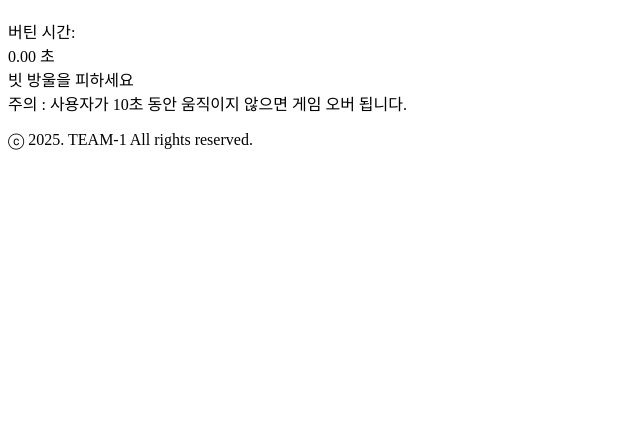
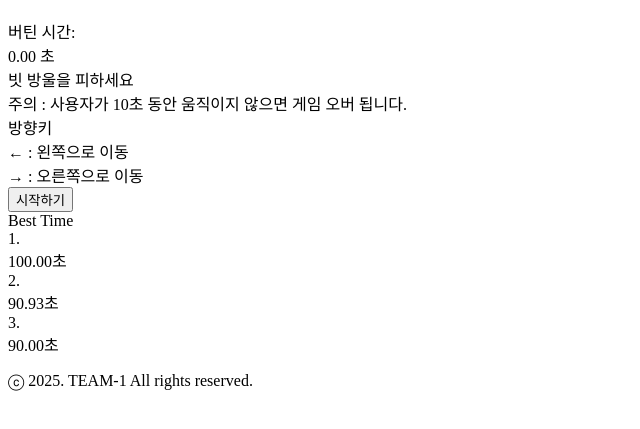
Before and after one commit to kdt-ful-class-three-group/TEAM1_toy-project-1, a website: page views/index.html in a window 1280 px wide. Shown: the part 61-490 px from the top of the page, without its empty margins (0-640 px from the left). Drawn offline with Linux system fonts and the light colour scheme.

Commit message:
Design: 초기 화면 구성 -html 초기 화면 구현l

```diff
--- a/views/index.html
+++ b/views/index.html
@@ -21,10 +21,25 @@
       <article>
         <div>빗 방울을 피하세요</div>
         <div>주의 : 사용자가 10초 동안 움직이지 않으면 게임 오버 됩니다.</div>
-        <div></div>
+        <div>방향키<br>← : 왼쪽으로 이동<br>→ : 오른쪽으로 이동</div>
+        <button>시작하기</button>
       </article>
       <!--랭킹 표시 div-->
-      <article></article>
+      <article>
+        <div>Best Time</div>
+        <div>
+          <div>1.</div>
+          <div>100.00초</div>
+        </div>
+        <div>
+          <div>2.</div>
+          <div>90.93초</div>
+        </div>
+        <div>
+          <div>3.</div>
+          <div>90.00초</div>
+        </div>
+      </article>
     </section>
   </main>
   <footer>
```
